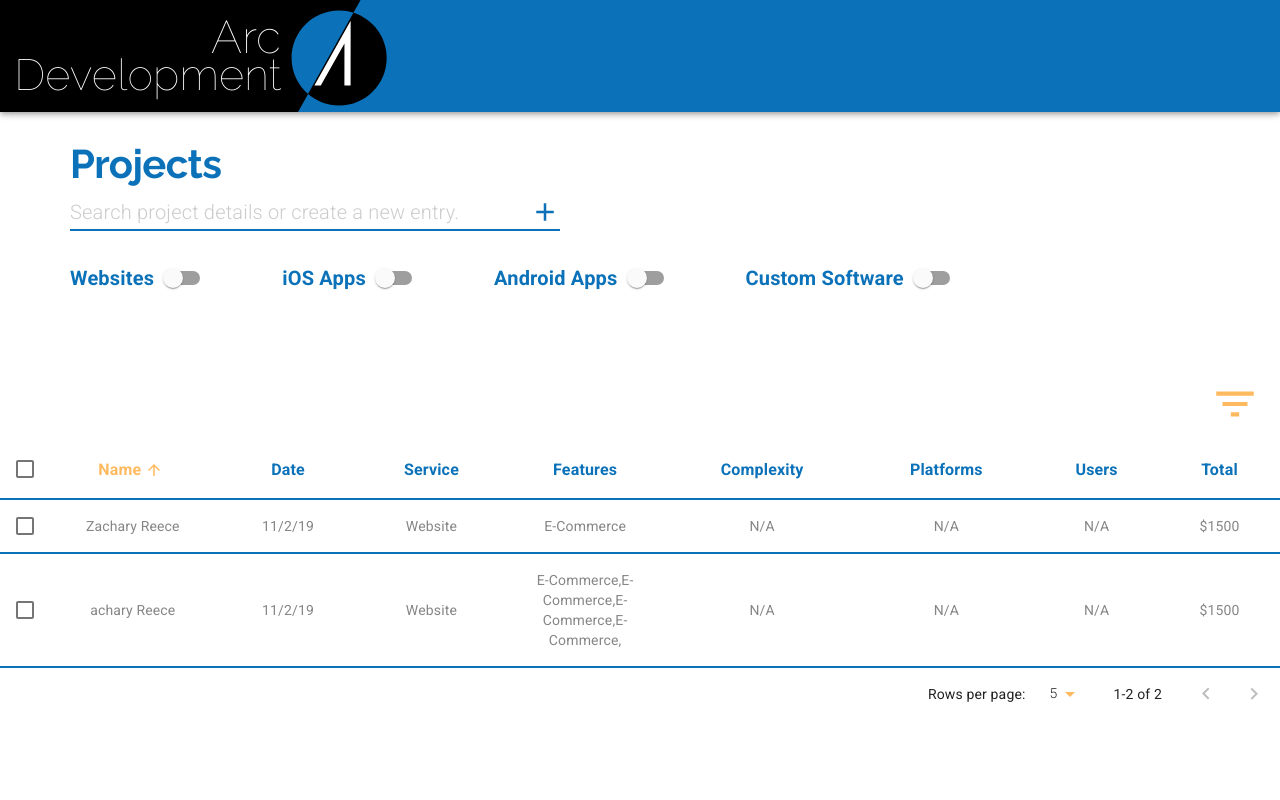
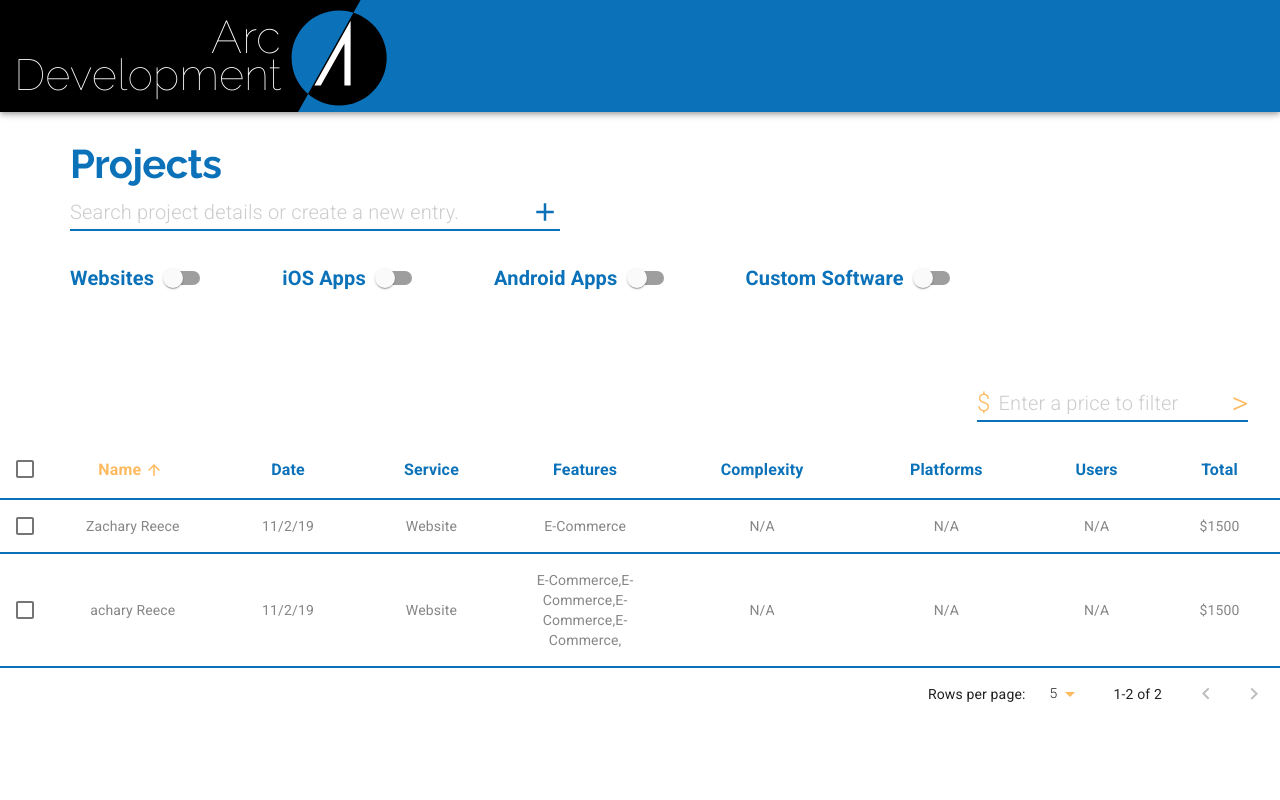
Before and after one commit to BauTancredi/arc-project-manager, a Next.js app: page / in a window 1280 px wide. Both pictures are taken after a click on the button 1235 px from the left and 403 px from the top of the page. Shown: the top 800 px of the page. Built offline with nearby package versions, Linux system fonts and the light colour scheme.

Commit message:
Filtering by total

```diff
--- a/src/ui/EnhancedTable.js
+++ b/src/ui/EnhancedTable.js
@@ -20,6 +20,10 @@ import FormControlLabel from "@material-ui/core/FormControlLabel";
 import Switch from "@material-ui/core/Switch";
 import Snackbar from "@material-ui/core/Snackbar";
 import Button from "@material-ui/core/Button";
+import Menu from "@material-ui/core/Menu";
+import MenuItem from "@material-ui/core/MenuItem";
+import TextField from "@material-ui/core/TextField";
+import InputAdornment from "@material-ui/core/InputAdornment";
 import DeleteIcon from "@material-ui/icons/Delete";
 import FilterListIcon from "@material-ui/icons/FilterList";
 
@@ -139,12 +143,32 @@ const useToolbarStyles = makeStyles((theme) => ({
   title: {
     flex: "1 1 100%",
   },
+  menu: {
+    "&:hover": {
+      backgroundColor: "#FFF",
+    },
+    "&.Mui-focusVisible": {
+      backgroundColor: "#FFF",
+    },
+  },
+  totalFilter: {
+    fontSize: "2rem",
+    color: theme.palette.common.orange,
+  },
+  dollarSign: {
+    fontSize: "1.5rem",
+    color: theme.palette.common.orange,
+  },
 }));
 
 const EnhancedTableToolbar = (props) => {
   const classes = useToolbarStyles();
   const { numSelected } = props;
   const [undo, setUndo] = useState([]);
+  const [anchorEl, setAnchorEl] = useState(null);
+  const [openMenu, setOpenMenu] = useState(false);
+  const [totalFilter, setTotalFilter] = useState(">");
+  const [filterPrice, setFilterPrice] = useState("");
   const [alert, setAlert] = useState({
     open: false,
     backgroundColor: "#FF3232",
@@ -176,6 +200,53 @@ const EnhancedTableToolbar = (props) => {
 
     Array.prototype.push.apply(newRows, ...redo);
     props.setRows(newRows);
+  };
+
+  const handleClick = (e) => {
+    setAnchorEl(e.currentTarget);
+    setOpenMenu(true);
+  };
+
+  const handleClose = (e) => {
+    setAnchorEl(null);
+    setOpenMenu(false);
+  };
+
+  const handleTotalFilter = (e) => {
+    setFilterPrice(e.target.value);
+
+    if (e.target.value !== "") {
+      const newRows = [...props.rows];
+      newRows.map((row) =>
+        eval(`${e.target.value} ${
+          totalFilter === "=" ? "===" : totalFilter
+        } ${row.total.slice(1, row.total.length)}
+        `)
+          ? (row.search = true)
+          : (row.search = false)
+      );
+    } else {
+      const newRows = [...props.rows];
+      newRows.map((row) => (row.search = true));
+      props.setRows(newRows);
+    }
+  };
+
+  const filterChange = (operator) => {
+    if (filterPrice !== "") {
+      const newRows = [...props.rows];
+
+      newRows.map((row) =>
+        eval(`${filterPrice} ${
+          operator === "=" ? "===" : operator
+        } ${row.total.slice(1, row.total.length)}
+      `)
+          ? (row.search = true)
+          : (row.search = false)
+      );
+
+      props.setRows(newRows);
+    }
   };
 
   return (
@@ -212,7 +283,7 @@ const EnhancedTableToolbar = (props) => {
         </Tooltip>
       ) : (
         <Tooltip title="Filter list">
-          <IconButton aria-label="filter list">
+          <IconButton aria-label="filter list" onClick={handleClick}>
             <FilterListIcon style={{ fontSize: 50 }} color="secondary" />
           </IconButton>
         </Tooltip>
@@ -240,6 +311,55 @@ const EnhancedTableToolbar = (props) => {
           </Button>
         }
       />
+      <Menu
+        id="simple-menu"
+        anchorEl={anchorEl}
+        open={openMenu}
+        onClose={handleClose}
+        elevation={0}
+        style={{ zIndex: 1302 }}
+        keepMounted
+      >
+        <MenuItem classes={{ root: classes.menu }}>
+          <TextField
+            value={filterPrice}
+            onChange={handleTotalFilter}
+            placeholder="Enter a price to filter"
+            InputProps={{
+              type: "number",
+              startAdornment: (
+                <InputAdornment position="start">
+                  <span className={classes.dollarSign}>$</span>
+                </InputAdornment>
+              ),
+              endAdornment: (
+                <InputAdornment
+                  onClick={() => {
+                    setTotalFilter(
+                      totalFilter === ">"
+                        ? "<"
+                        : totalFilter === "<"
+                        ? "="
+                        : ">"
+                    );
+                    filterChange(
+                      totalFilter === ">"
+                        ? "<"
+                        : totalFilter === "<"
+                        ? "="
+                        : ">"
+                    );
+                  }}
+                  position="end"
+                  style={{ cursor: "pointer" }}
+                >
+                  <span className={classes.totalFilter}>{totalFilter}</span>
+                </InputAdornment>
+              ),
+            }}
+          />
+        </MenuItem>
+      </Menu>
     </Toolbar>
   );
 };
```
